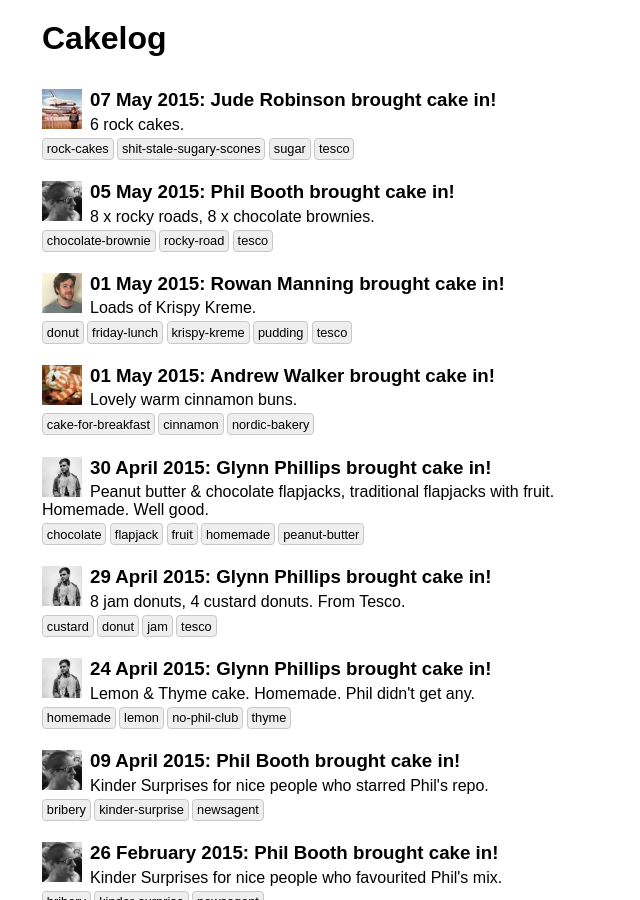
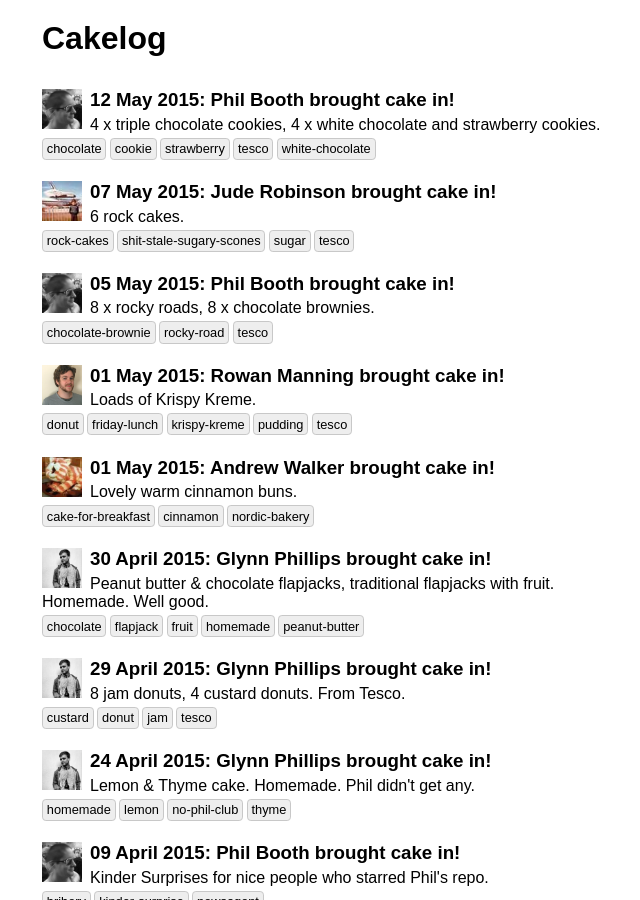
Before and after one commit to fedtoys/cakelog, a Jekyll site: the page built from index.html, in a window 1280 px wide and 900 px high. Shown: the whole window, without its empty margins (298-938 px from the left). Built offline with Jekyll 4.4.1, drawn with Linux system fonts in a browser that asks for light colours; some of the changed text lies outside the part shown.

Commit message:
Cookies.

```diff
--- a/_data/cakelogs.yml
+++ b/_data/cakelogs.yml
@@ -97,3 +97,13 @@
     - shit-stale-sugary-scones
     - sugar
     - tesco
+
+- date: 2015-05-12
+  person: phil
+  description: "4 x triple chocolate cookies, 4 x white chocolate and strawberry cookies."
+  tags:
+    - cookie
+    - chocolate
+    - white-chocolate
+    - strawberry
+    - tesco
```
